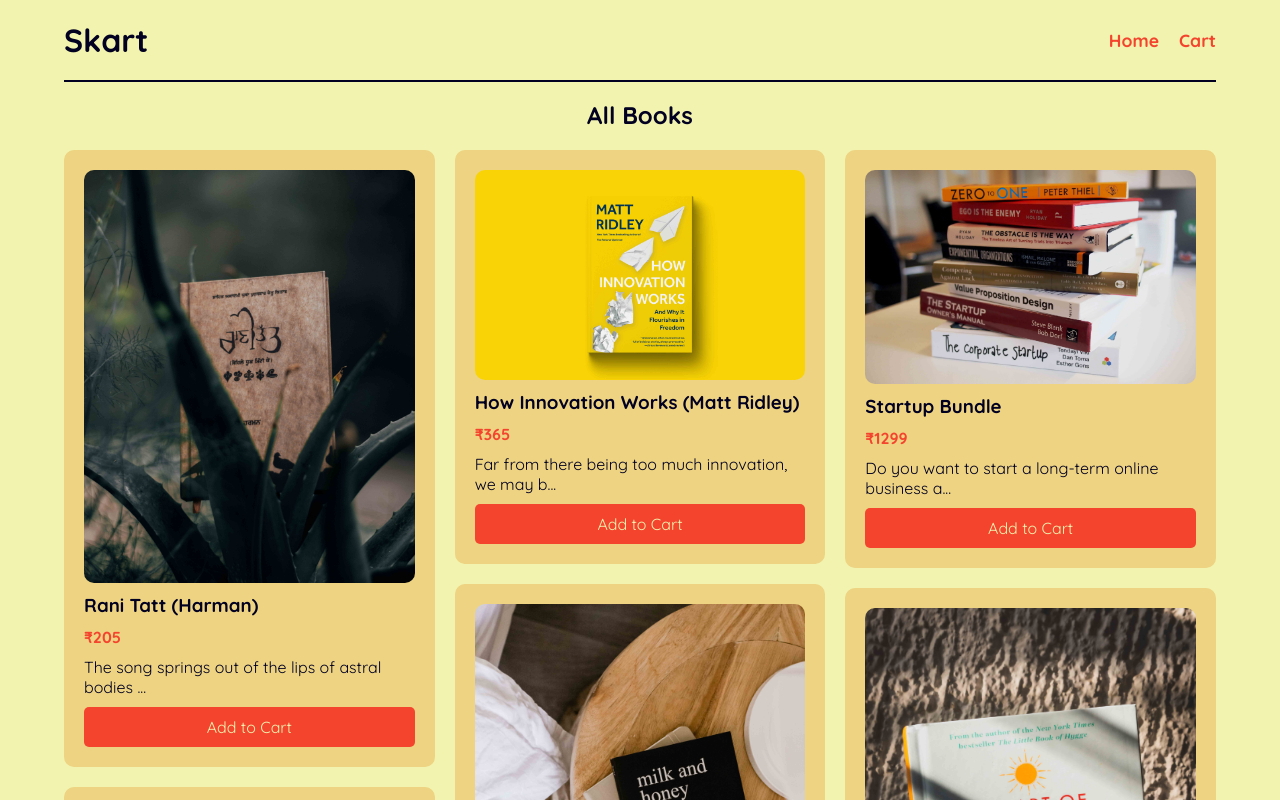
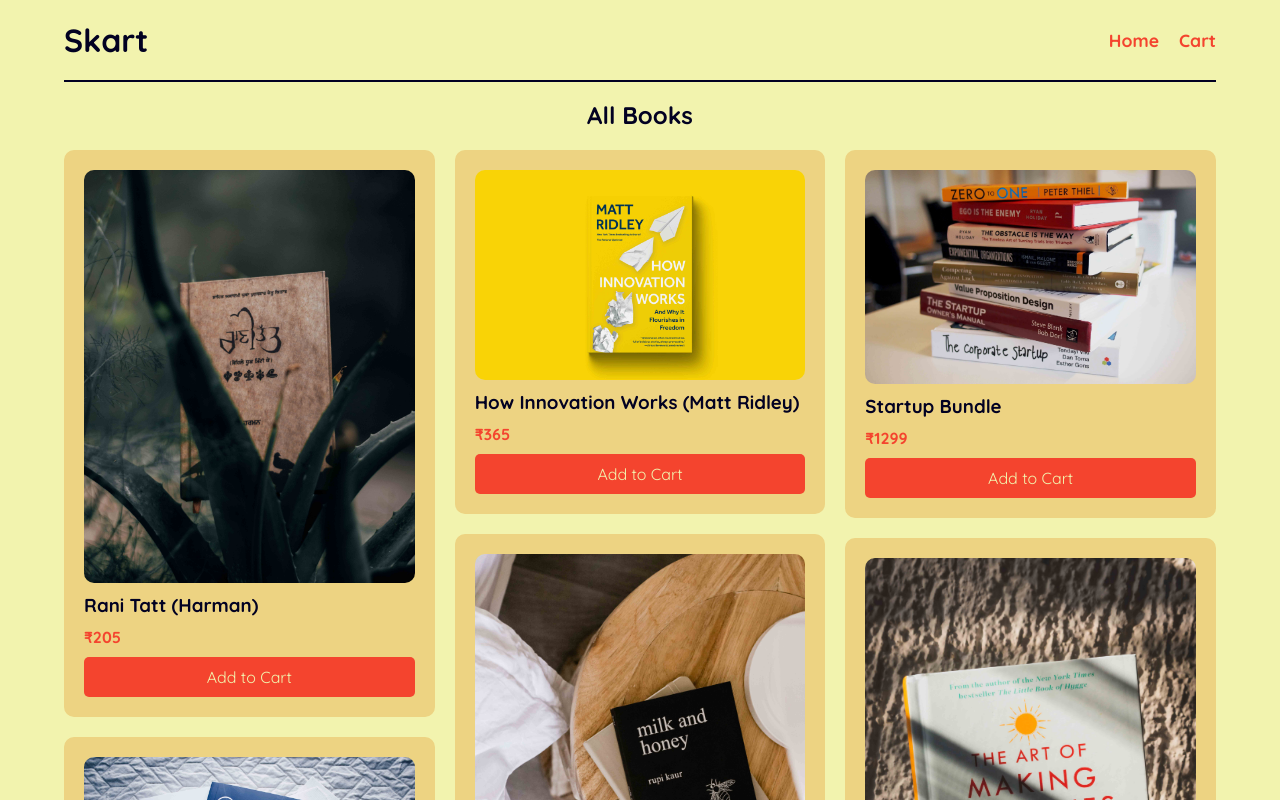
Before and after one commit to NirvaanBal/skart, a React (Vite) app: page / in a window 1280 px wide. Shown: the top 800 px of the page. Built offline with nearby package versions, Linux system fonts and the light colour scheme.

Commit message:
Remove description

```diff
--- a/src/components/Book.jsx
+++ b/src/components/Book.jsx
@@ -15,7 +15,6 @@ function Book({ book, width, cart }) {
           {'\u20B9'}
           {!cart ? `${book.price}` : `${book.price * book.count}`}
         </h4>
-        {!cart && <p>{`${book.description.substring(0, 50)}...`}</p>}
       </figcaption>
     </>
   );
--- a/src/data.json
+++ b/src/data.json
@@ -3,68 +3,58 @@
     "id": 1,
     "title": "Rani Tatt",
     "author": "Harman",
-    "price": 205,
-    "description": "The song springs out of the lips of astral bodies when they espy the drenched air hidden behind the alpine aspens changing her apparel."
+    "price": 205
   },
   {
     "id": 2,
     "title": "All the Letters I should have Sent",
     "author": "Rania Naim",
-    "price": 380,
-    "description": "To the people we loved and the people who couldn’t love us. To the ones who broke our hearts and the ones that got away. To the ones who loved us and the ones who healed us. To the ones who made us ask important questions and the ones who gave us the answers. To all the people who once came into our lives and left an impact, left a mark or left a scar. This book is for you."
+    "price": 380
   },
   {
     "id": 3,
     "title": "Beautiful Resistance",
     "author": "Jon Tyson",
-    "price": 393,
-    "description": "In a time of compromise and disillusionment, God is calling his people to a movement of beautiful resistance."
+    "price": 393
   },
   {
     "id": 4,
     "title": "Failed It",
     "author": "Erik Kessels",
-    "price": 414,
-    "description": "A fun and fabulous take on the art of making mistakes. Erik Kessels celebrates imperfection and failure and shows why they are an essential part of the creative process."
+    "price": 414
   },
   {
     "id": 5,
     "title": "How Innovation Works",
     "author": "Matt Ridley",
-    "price": 365,
-    "description": "Far from there being too much innovation, we may be on the brink of an innovation famine."
+    "price": 365
   },
   {
     "id": 6,
     "title": "Milk and Honey",
     "author": "Rupi Kaur",
-    "price": 349,
-    "description": "Reading books is a kind of enjoyment. Reading books is a good habit. We bring you a different kinds of books. You can carry this book where ever you want. It is easy to carry. It can be an ideal gift to yourself and to your loved ones. Care instruction keep away from fire."
+    "price": 349
   },
   {
     "id": 7,
     "title": "Self Help Bundle",
-    "price": 1000,
-    "description": "A collection of world's timeless classics, this box set includes the four greatest bestsellers, which have inspired readers for generations. Packed with wisdom and time-tested principles that are as relevant in modern times as ever before, these inspirational books are a must-read for all those aspiring for personal growth and wealth."
+    "price": 1000
   },
   {
     "id": 8,
     "title": "Startup Bundle",
-    "price": 1299,
-    "description": "Do you want to start a long-term online business and don’t know where to look? We got you covered."
+    "price": 1299
   },
   {
     "id": 9,
     "title": "The Art of Making Memories",
     "author": "Meik Wiking",
-    "price": 449,
-    "description": "Written in warm and funny trademark style, filled with infographics, illustrations, and photographs, and featuring \"Happy Memory Tips\", The Art of Making Memoriesis a life-affirming read which show you it's easier than you think to make your life unforgettable."
+    "price": 449
   },
   {
     "id": 10,
     "title": "The Burden is Light",
     "author": "Jon Tyson",
-    "price": 404,
-    "description": "A NYC pastor and global influencer inspires readers to find their most meaningful and purposeful life. Surprising to many, this life is not measured by success, comparison, or accolades. Rather, free and joyful living stems from a God-centered celebration of our union with Christ and the lives of those around us."
+    "price": 404
   }
 ]
```
